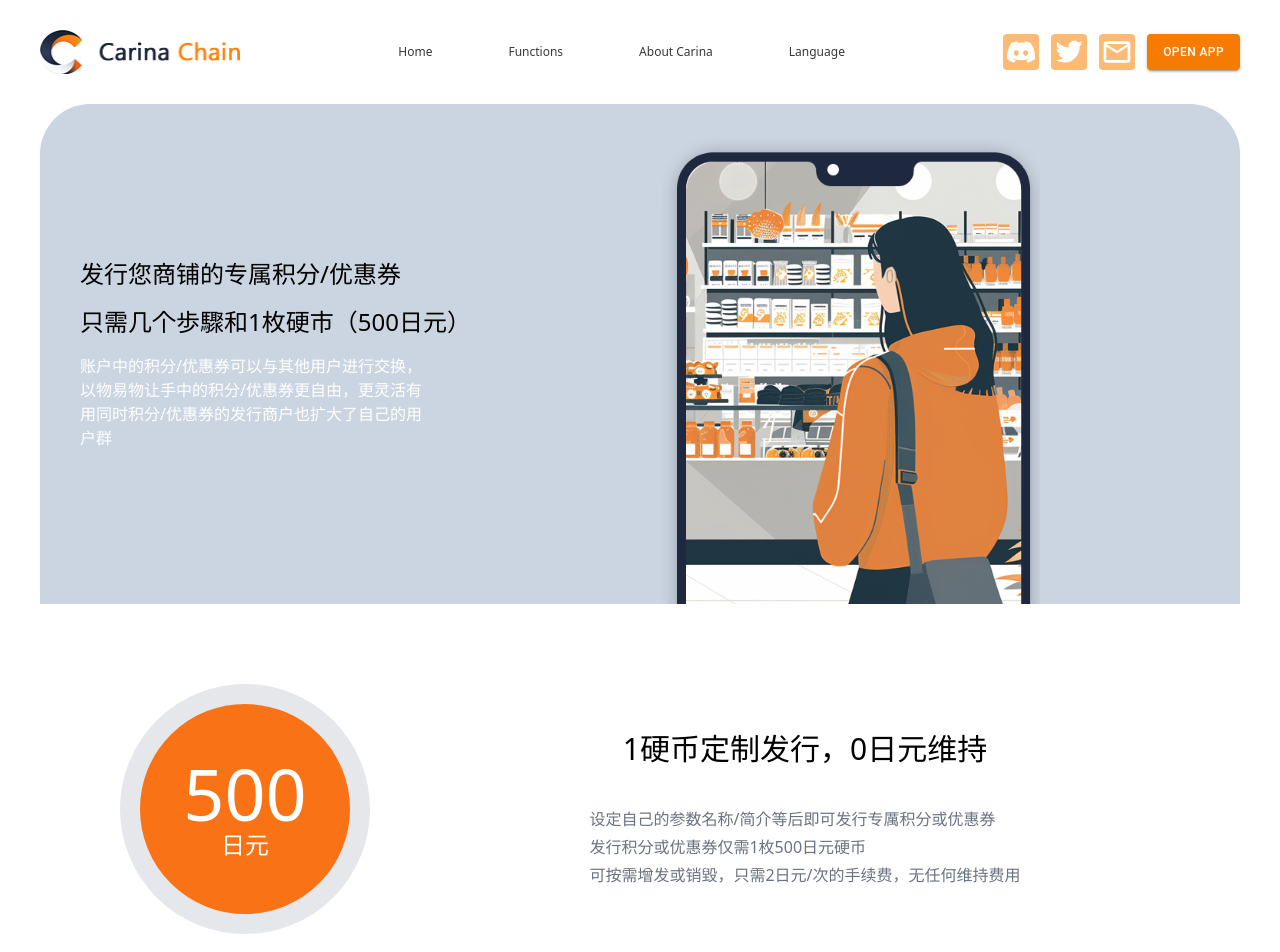
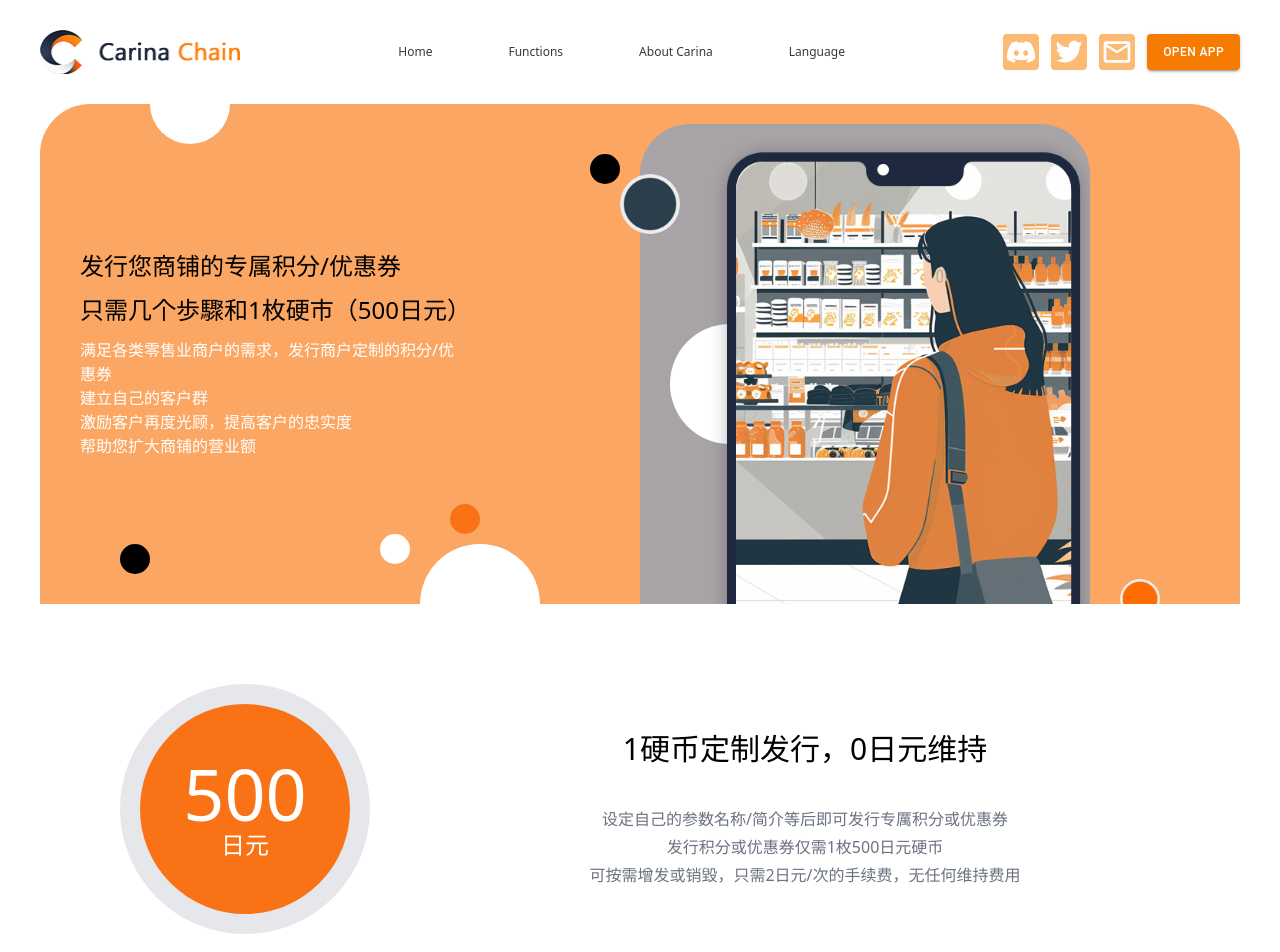
Before and after one commit to carinachain/dotcom-website, a Next.js app: page /en/points in a window 1280 px wide. Shown: the top 952 px of the page. Built offline with nearby package versions, Linux system fonts and the light colour scheme.

Commit message:
feat: optimize of home, points and exchange pages

```diff
--- a/src/app/[locale]/(app)/compontents/header.tsx
+++ b/src/app/[locale]/(app)/compontents/header.tsx
@@ -14,7 +14,7 @@ const img_discord_rollover = '/svg/discord.svg'
 export default function Header() {
     const t = useTranslations('home.header');
     return (
-        <div className="flex justify-center ">
+        <div className="flex justify-center px-[10px] md:px-0">
             <div className="w-[1200px] flex justify-between items-center h-full py-[30px]">
                 <div>
                     <Image
@@ -157,7 +157,7 @@ const HeaderMenuItem = function (props: { children: React.ReactNode, title: stri
     const id = open ? 'simple-popover' : undefined;
     return (
         <>
-            <div className='cursor-pointer hover:shadow' aria-describedby={id} onClick={handleClick}>
+            <div className='cursor-pointer hover:shadow' aria-describedby={id} onClick={handleClick} onMouseOver={handleClick}>
                 <div className='px-8 py-2'>
                     {props.title}
                 </div>
--- a/src/app/[locale]/(app)/exchange/page.tsx
+++ b/src/app/[locale]/(app)/exchange/page.tsx
@@ -12,8 +12,8 @@ export default function Points() {
 const Carousel = function () {
   return (
     <div className="flex justify-center">
-      <div className="w-[1200px] grid grid-cols-1 md:grid-cols-2 bg-slate-300 h-[500px] rounded-none md:rounded-t-[50px] overflow-hidden">
-        <div className="flex justify-center flex-col gap-4 px-14">
+      <div className="w-[1200px] grid grid-cols-1 md:grid-cols-2 bg-slate-300 h-[500px] rounded-none md:rounded-t-[50px] relative overflow-hidden">
+        <div className="flex justify-center flex-col gap-3 px-14 translate-y-[-50px]">
           <div className="text-2xl">积分/优惠券互通互换</div>
           <div className="text-2xl">自由灵活，各取所需</div>
           <div className="text-orange-500 w-[400px]">
@@ -23,6 +23,12 @@ const Carousel = function () {
         <div className="hidden md:block">
           <div className="bg-[url('/images/function_interchange_head_images_01.png')] bg-cover w-full h-[550px] -translate-y-10"></div>
         </div>
+        <div className="absolute bg-black bg-cover w-[30px] h-[30px] left-[550px] top-[50px] rounded-full z-50"></div>
+        <div className="absolute bg-black bg-cover w-[30px] h-[30px] left-[80px] bottom-[30px] rounded-full z-50"></div>
+        <div className="absolute bg-white bg-cover w-[30px] h-[30px] left-[340px] bottom-[40px] rounded-full z-50"></div>
+        <div className="absolute bg-orange-500 bg-cover w-[30px] h-[30px] left-[410px] bottom-[70px] rounded-full z-50"></div>
+        <div className="absolute bg-white bg-cover w-[120px] h-[120px] left-[380px] bottom-[-60px] rounded-full z-50"></div>
+        <div className="absolute bg-white bg-cover w-[80px] h-[80px] left-[110px] top-[-40px] rounded-full z-50"></div>
       </div>
     </div>
   )
@@ -31,13 +37,12 @@ const Carousel = function () {
 
 // Feature block
 const Feature = function () {
-    // const t = useTranslations('home.feature');
     return (
       <div className="flex justify-center">
         <div className="w-[1200px]">
           <div className="flex justify-center text-2xl pt-[50px] pb-[40px]">Carina Chain 灵活互通互換</div>
-          <div className="grid grid-cols-1 md:grid-cols-3 gap-6 text-color-2 mb-[100px]">
-            <div className="flex flex-col items-center w-full h-[550px] bg-orange-400 rounded-none md:rounded-[50px]">
+          <div className="grid grid-cols-1 md:grid-cols-3 gap-6 text-color-2 mb-[100px] drop-shadow-2xl">
+            <div className="flex flex-col items-center w-full h-[550px] bg-orange-400 rounded-none md:rounded-[50px] drop-shadow">
               <div className="h-[250px] flex justify-center items-center">
                 <div className="h-[160px] w-[160px] bg-[url(/images/function_interchange_icon_01.png)] bg-no-repeat bg-contain"></div>
               </div>
@@ -46,9 +51,9 @@ const Feature = function () {
                 <div className="mb-[15px]">用户可以将持有的积分/优惠券赠子其他用户</div>
               </div>
             </div>
-            <div className="flex flex-col items-center w-full h-[550px] bg-orange-400 rounded-none md:rounded-[50px]">
+            <div className="flex flex-col items-center w-full h-[550px] bg-orange-400 rounded-none md:rounded-[50px] drop-shadow">
               <div className="h-[250px] flex justify-center items-center">
-                <div className="h-[160px] w-[160px] bg-[url(/images/function_interchange_icon_01.png)] bg-no-repeat bg-contain"></div>
+                <div className="h-[160px] w-[160px] bg-[url(/images/function_interchange_icon_02.png)] bg-no-repeat bg-contain"></div>
               </div>
               <div className="text-white text-2xl mb-[20px]">互换（跳蛋市场）</div>
               <div className="px-[30px]">
@@ -56,9 +61,9 @@ const Feature = function () {
                 <div className="mb-[15px]">其他用户在市场中看到自己想交换的积分/优惠券后即可以进行交换。</div>
               </div>
             </div>
-            <div className="flex flex-col items-center w-full h-[550px] bg-orange-400 rounded-none md:rounded-[50px]">
+            <div className="flex flex-col items-center w-full h-[550px] bg-orange-400 rounded-none md:rounded-[50px] drop-shadow">
               <div className="h-[250px] flex justify-center items-center">
-                <div className="h-[160px] w-[160px] bg-[url(/images/function_interchange_icon_01.png)] bg-no-repeat bg-contain"></div>
+                <div className="h-[160px] w-[160px] bg-[url(/images/function_interchange_icon_03.png)] bg-no-repeat bg-contain"></div>
               </div>
               <div className="text-white text-2xl mb-[20px]">兑换</div>
               <div className="px-[30px]">
--- a/src/app/[locale]/(app)/points/page.tsx
+++ b/src/app/[locale]/(app)/points/page.tsx
@@ -11,17 +11,30 @@ export default function Points() {
 const Carousel = function () {
     return (
         <div className="flex justify-center">
-            <div className="w-[1200px] grid grid-cols-1 md:grid-cols-2 bg-slate-300 h-[500px] rounded-none md:rounded-t-[50px] bg-orange-400/80">
-                <div className="flex justify-center flex-col gap-4 px-10">
+            <div className="w-[1200px] grid grid-cols-1 md:grid-cols-2 bg-orange-300 h-[500px] rounded-none md:rounded-t-[50px] bg-orange-400/80 relative overflow-hidden">
+                <div className="flex justify-center flex-col gap-3 px-10">
                     <div className="text-2xl">发行您商铺的专属积分/优惠券</div>
                     <div className="text-2xl">只需几个歩驟和1枚硬市（500日元）</div>
-                    <div className="text-white w-[350px]">
-                        账户中的积分/优惠券可以与其他用户进行交换，以物易物让手中的积分/优惠券更自由，更灵活有用同时积分/优惠券的发行商户也扩大了自己的用户群
+                    <div className="text-white w-[380px]">
+                    满足各类零售业商户的需求，发行商户定制的积分/优惠券<br />
+                    建立自己的客户群<br />
+                    激励客户再度光顾，提高客户的忠实度<br />
+                    帮助您扩大商铺的营业额<br />
                     </div>
                 </div>
-                <div className="hidden md:block">
-                    <div className="bg-[url('/images/function_exclusive_head_image_01.png')] bg-cover w-[400px] h-full"></div>
+                <div className="hidden md:block relative">
+                    <div className="absolute left-[50px] bottom-0 bg-[url('/images/function_exclusive_head_image_01.png')] bg-cover w-[400px] h-full z-50"></div>
+                    <div className="absolute rounded-t-[50px] h-[480px] w-[450px] bg-slate-400/80 left-0 bottom-0 z-10"></div>
                 </div>
+                <div className="absolute bg-[url('/images/function_common_yen_bg.png')] bg-cover w-[60px] h-[60px] left-[580px] top-[70px] z-50"></div>
+                <div className="absolute bg-[url('/images/function_exclusive_yen_bg.png')] bg-cover w-[40px] h-[40px] right-[80px] bottom-[-15px] z-50"></div>
+                <div className="absolute bg-black bg-cover w-[30px] h-[30px] left-[550px] top-[50px] rounded-full z-50"></div>
+                <div className="absolute bg-black bg-cover w-[30px] h-[30px] left-[80px] bottom-[30px] rounded-full z-50"></div>
+                <div className="absolute bg-white bg-cover w-[30px] h-[30px] left-[340px] bottom-[40px] rounded-full z-50"></div>
+                <div className="absolute bg-orange-500 bg-cover w-[30px] h-[30px] left-[410px] bottom-[70px] rounded-full z-50"></div>
+                <div className="absolute bg-white bg-cover w-[120px] h-[120px] left-[380px] bottom-[-60px] rounded-full z-50"></div>
+                <div className="absolute bg-white bg-cover w-[120px] h-[120px] left-[630px] bottom-[160px] rounded-full z-30"></div>
+                <div className="absolute bg-white bg-cover w-[80px] h-[80px] left-[110px] top-[-40px] rounded-full z-50"></div>
             </div>
         </div>
     )
@@ -45,14 +58,14 @@ const Feature = function () {
                     <div className="grow flex flex-col items-center justify-center">
                         <div className="text-3xl mb-[40px]">1硬币定制发行，0日元维持</div>
                         <div className="text-gray-500 flex flex-col items-cneter justify-center gap-1">
-                            <div>设定自己的参数名称/简介等后即可发行专厲积分或优惠券</div>
-                            <div>发行积分或优惠券仅需1枚500日元硬币</div>
-                            <div>可按需增发或销毀，只需2日元/次的手续费，无任何维持费用</div>
+                            <div className="text-center">设定自己的参数名称/简介等后即可发行专厲积分或优惠券</div>
+                            <div className="text-center">发行积分或优惠券仅需1枚500日元硬币</div>
+                            <div className="text-center">可按需增发或销毀，只需2日元/次的手续费，无任何维持费用</div>
                         </div>
                     </div>
                 </div>
                 <div className="grid grid-cols-1 md:grid-cols-3 gap-8 pt-[80px] px-[20px] lg:px-[80px] text-gray-800">
-                    <div className="bg-gray-100 min-h-[400px] flex flex-col rounded-xl">
+                    <div className="bg-white min-h-[400px] flex flex-col rounded-xl shadow-lg">
                         <div className="bg-[url('/images/function_exclusive_white_pic_01.png')] bg-cover h-[160px] m-[20px] rounded-xl">
                         </div>
                         <div className="m-[20px]">
@@ -73,7 +86,7 @@ const Feature = function () {
                             </div>
                         </div>
                     </div>
-                    <div className="bg-gray-100 min-h-[400px] flex flex-col rounded-md">
+                    <div className="bg-white min-h-[400px] flex flex-col rounded-md shadow-lg">
                         <div className="bg-[url('/images/function_exclusive_white_pic_02.png')] bg-cover bg-blue-100 h-[160px] m-[20px] rounded-md">
                         </div>
                         <div className="m-[20px]">
@@ -91,7 +104,7 @@ const Feature = function () {
                             </div>
                         </div>
                     </div>
-                    <div className="bg-gray-100 min-h-[400px] flex flex-col rounded-md">
+                    <div className="bg-white min-h-[400px] flex flex-col rounded-md shadow-lg">
                         <div className="bg-[url('/images/function_exclusive_white_pic_03.png')] bg-cover bg-blue-100 h-[160px] m-[20px] rounded-md">
                         </div>
                         <div className="m-[20px]">
```
Also changed, not shown: src/app/[locale]/(app)/page.tsx (+13 -13 lines).
